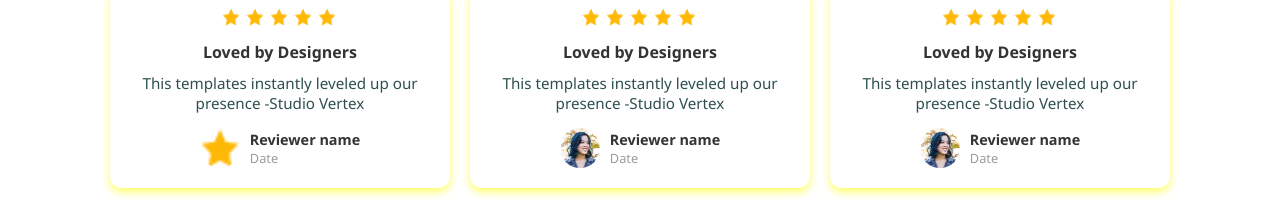
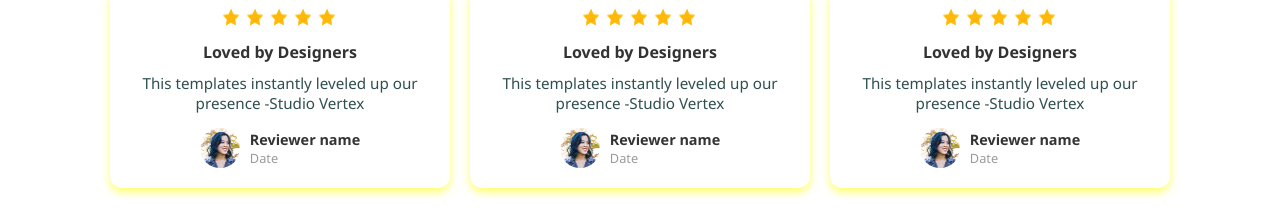
Before and after one commit to Sumiya-Islam-Nafisa/first-assignment, a plain HTML site: page index.html in a window 1280 px wide. Shown: the part 2161-2379 px from the top of the page. Drawn offline with Linux system fonts and the light colour scheme.

Commit message:
deployed final

```diff
--- a/index.html
+++ b/index.html
@@ -69,7 +69,7 @@
     up our presence -Studio Vertex
 </p>
 <div class="reviewer">
-   <img src="./icon-star.png" alt="reviewer">
+   <img src="./avatar.png" alt="reviewer">
    <div class="reviewer-info">
     <span class="name">Reviewer name</span>
     <span class="date">Date</span>
@@ -101,17 +101,17 @@
 <div class="feedback-card">
 <div class="stars">
     <img src="./icon-star.png" alt="star" >
-    <img src="/icon-star.png" alt="star" >
-    <img src="/icon-star.png" alt="star" >
-    <img src="/icon-star.png" alt="star" >
-    <img src="/icon-star.png" alt="star" >
+    <img src="./icon-star.png" alt="star" >
+    <img src="./icon-star.png" alt="star" >
+    <img src="./icon-star.png" alt="star" >
+    <img src="./icon-star.png" alt="star" >
 </div>
 <h3>Loved by Designers</h3>
 <p>This templates instantly leveled
     up our presence -Studio Vertex
 </p>
 <div class="reviewer">
-   <img src="/avatar.png" alt="reviewer">
+   <img src="./avatar.png" alt="reviewer">
    <div class="reviewer-info">
     <span class="name">Reviewer name</span>
     <span class="date">Date</span>
```
